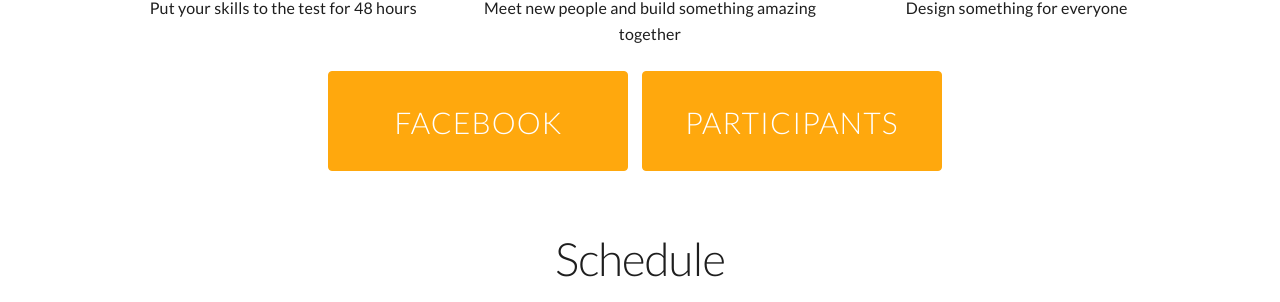
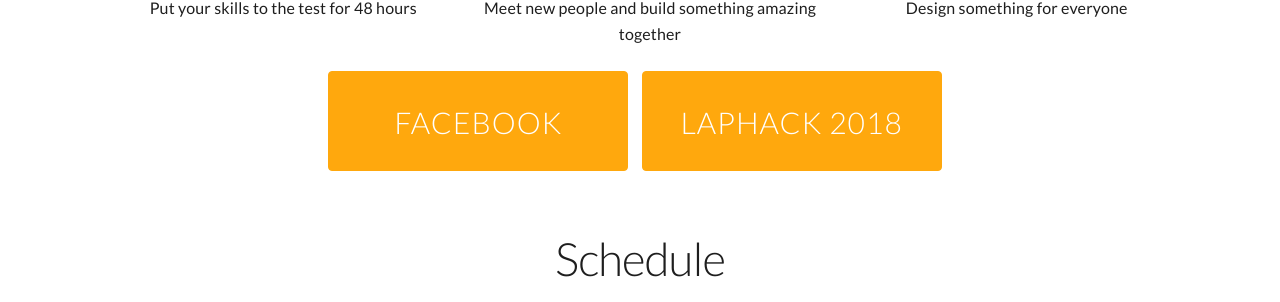
Before and after one commit to Lapikud/laphack.eu, a Jekyll site: the page built from index.html, in a window 1280 px wide and 900 px high, scrolled down 1104 px. Shown: the part 156-458 px from the top of the window. Built offline with Jekyll 4.4.1, drawn with Linux system fonts in a browser that asks for light colours; nearby versions of some CDN libraries; some of the changed lines change nothing that is shown.

Commit message:
More link fixes

```diff
--- a/_includes/header.html
+++ b/_includes/header.html
@@ -1,6 +1,6 @@
 <!-- header.scss -->
 <nav class="navigation">
-  <a href="/2017/" {% if page.url == '/2017/' %}style="display: none;"{% endif %}>
+  <a href="/2017/" {% if page.url == '/' %}style="display: none;"{% endif %}>
     <img class="logo" src="{{ "/assets/logo.svg " | relative_url }}">
     <img class="logo" src="{{ "/assets/logo_text_full.svg " | relative_url }}">
   </a>
--- a/_layouts/home.html
+++ b/_layouts/home.html
@@ -53,7 +53,7 @@
 <!-- buttons -->
 <div class="button-container">
     <a class="button button-outline" target="_blank" href="https://www.facebook.com/events/233558483800003">Facebook</a>
-    <a class="button" href="/2017/participants">Participants</a>
+    <a class="button" href="/">LAPhack 2018</a>
 </div>
 
 <div class="schedule">
@@ -65,7 +65,7 @@
             <dl>
                 <dt>18:00-18:30</dt><dd>Registration</dd>
                 <dt>18:30-18:45</dt><dd>LAPhack 2017 opening event</dd>
-                <dt>18:45-19:15</dt><dd>Playfully from idea into a reality (instructor: <a href="/mentors#aive_uus">Aive Uus</a>)</dd>
+                <dt>18:45-19:15</dt><dd>Playfully from idea into a reality (instructor: <a href="/2017/mentors#aive_uus">Aive Uus</a>)</dd>
                 <dt>19:15-22:00</dt><dd>Idea pitching, team forming</dd>
                 <dt>22:00-...</dt><dd>Teams start working on their ideas</dd>
             </dl>
@@ -75,14 +75,14 @@
             <dl>
                 <dt>9:00-10:00</dt><dd>Breakfast</dd>
                 <dt>10:00-13:00</dt><dd>Teams work on their ideas. Quick, 15min, training sessions will take place on an ongoing basis during this time. *</dd>
-                <dt>10:30-10:45</dt><dd>Design training (instructor: <a href="/mentors#laura_leon">Laura Leon</a>)</dd>
-                <dt>11:00-19.00</dt><dd>Pitch training (whole day) (instructor: <a href="/mentors#timmu_tollimagi">Timmu Tollimägi</a>)</dd>
-                <dt>11:30-11:45</dt><dd>Development training session 1 (instructor: <a href="/mentors#robert_kullamaa">Robert Kullamaa</a>)</dd>
-                <dt>12:00-12:15</dt><dd>Marketing training session (instructors: <a href="/mentors#reimo_ann">Ann-Christiin Kerner and Reimo Ärm)</a></dd>
+                <dt>10:30-10:45</dt><dd>Design training (instructor: <a href="/2017/mentors#laura_leon">Laura Leon</a>)</dd>
+                <dt>11:00-19.00</dt><dd>Pitch training (whole day) (instructor: <a href="/2017/mentors#timmu_tollimagi">Timmu Tollimägi</a>)</dd>
+                <dt>11:30-11:45</dt><dd>Development training session 1 (instructor: <a href="/2017/mentors#robert_kullamaa">Robert Kullamaa</a>)</dd>
+                <dt>12:00-12:15</dt><dd>Marketing training session (instructors: <a href="/2017/mentors#reimo_ann">Ann-Christiin Kerner and Reimo Ärm)</a></dd>
 
                 <dt>13:00-14:00</dt><dd>Lunch</dd>
                 <dt>14:00-19:00</dt><dd>Teams work on their ideas. Quick, 15min, training sessions will take place on an ongoing basis during this time. *</dd>
-                <dt>14:00-14:15</dt><dd>Development training session 2 (instructor: <a href="/mentors#indrek_ots">Indrek Ots</a>)</dd>
+                <dt>14:00-14:15</dt><dd>Development training session 2 (instructor: <a href="/2017/mentors#indrek_ots">Indrek Ots</a>)</dd>
                 <dt>19:00-20:00</dt><dd>Supper</dd>
                 <dt>20:00-…</dt><dd>Teams work on their ideas</dd>
             </dl>
```
